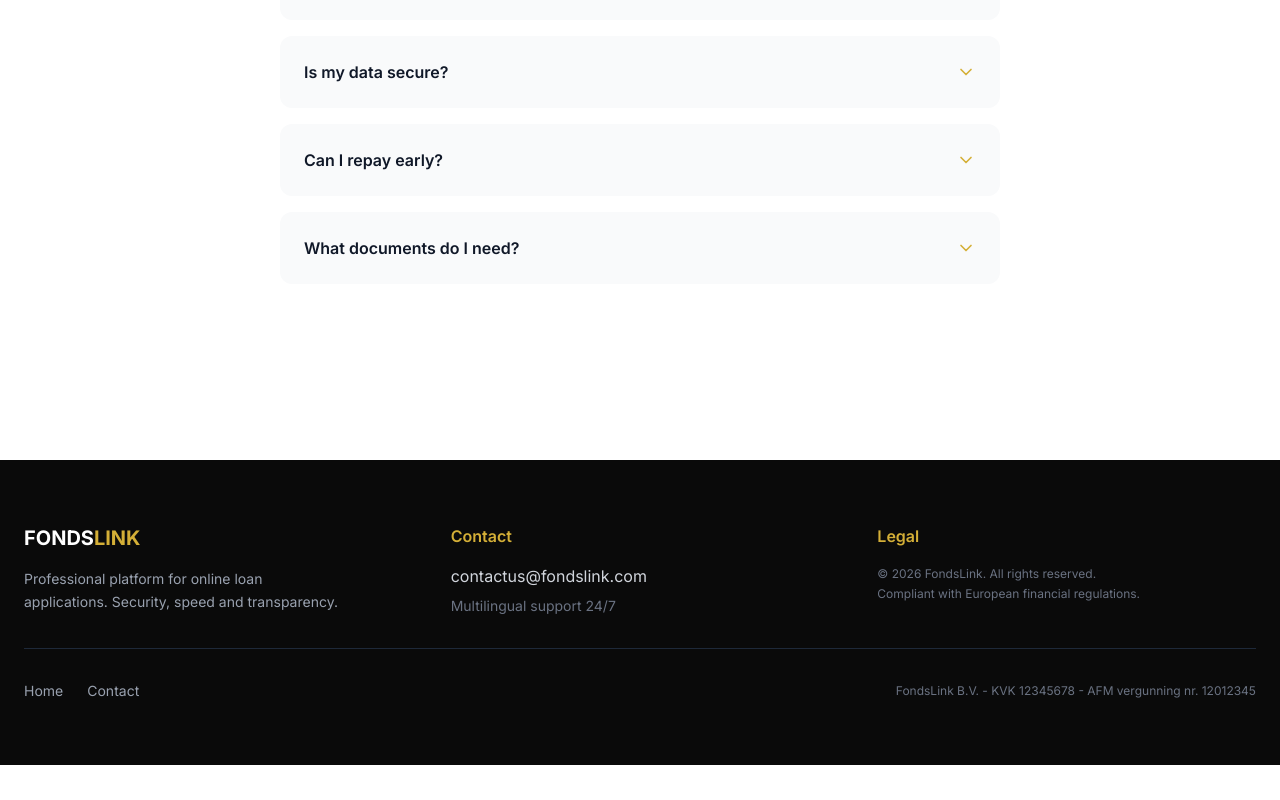
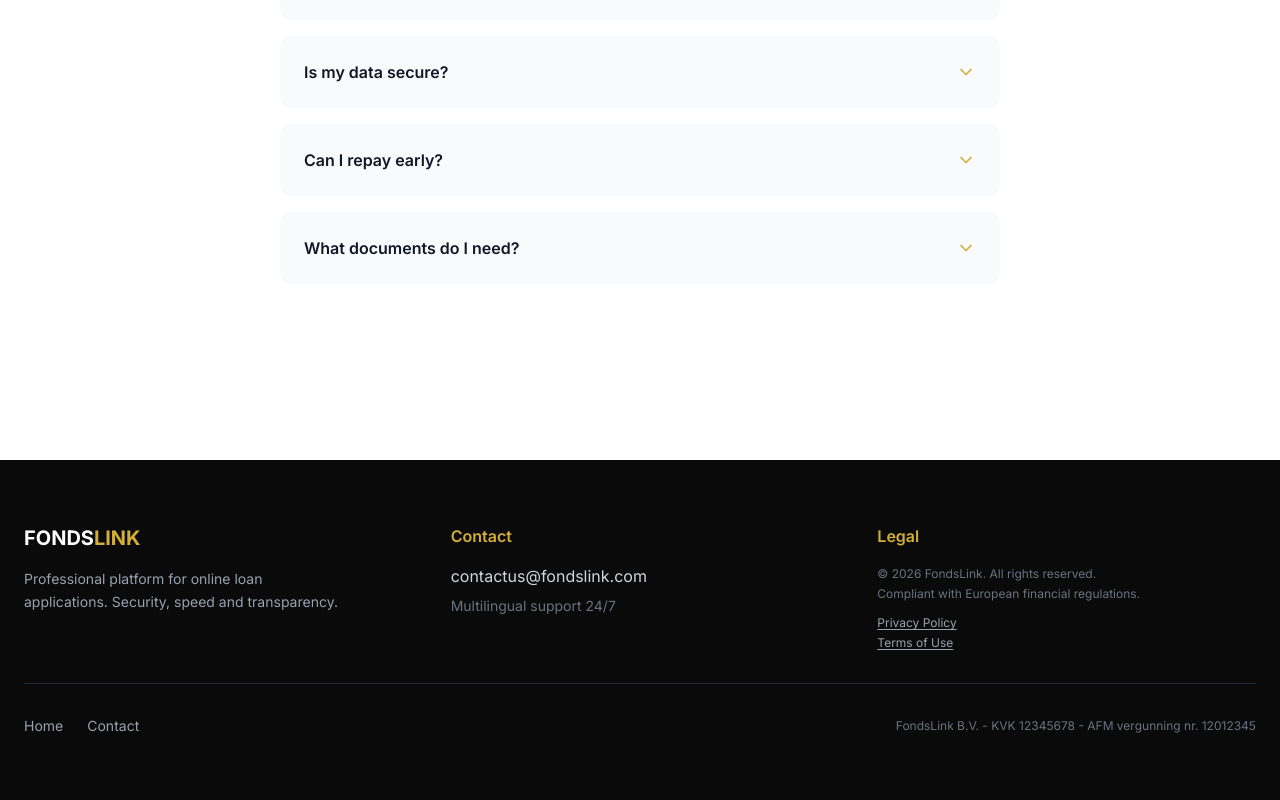
Before and after one commit to lfdweb123-sys/fondslink, a Next.js app: page /en in a window 1280 px wide. Shown: the part 3983-4783 px from the top of the page. Before the commit the page ends 4748 px from the top, so only its background shows below. Built offline with nearby package versions, Linux system fonts and the light colour scheme.

Commit message:
Add LegalModal for privacy and terms links

```diff
--- a/src/app/[lang]/layout.tsx
+++ b/src/app/[lang]/layout.tsx
@@ -8,6 +8,7 @@ import Link from 'next/link';
 import { usePathname } from 'next/navigation';
 import { getTranslations, locales, type Locale } from '@/lib/i18n';
 import LoanModal from '@/components/LoanModal';
+import LegalModal from '@/components/LegalModal';
 
 const inter = Inter({ subsets: ['latin'] });
 
@@ -22,6 +23,7 @@ export default function RootLayout({
   const t = getTranslations(lang as Locale);
   const [isModalOpen, setIsModalOpen] = useState(false);
   const [isMobileMenuOpen, setIsMobileMenuOpen] = useState(false);
+  const [openLegal, setOpenLegal] = useState<'privacy' | 'terms' | null>(null);
   const pathname = usePathname();
 
   const getLocalizedPath = (newLang: string) => {
@@ -106,9 +108,23 @@ export default function RootLayout({
               </div>
               <div>
                 <h4 className="font-semibold mb-4 text-[#D4AF37]">{t.footer.legalTitle}</h4>
-                <p className="text-gray-500 text-xs leading-relaxed">
+                <p className="text-gray-500 text-xs leading-relaxed mb-3">
                   &copy; {new Date().getFullYear()} FondsLink. {t.footer.copyright}<br />{t.footer.legal}
                 </p>
+                <div className="flex flex-col gap-1">
+                  <button
+                    onClick={() => setOpenLegal('privacy')}
+                    className="text-left text-gray-400 hover:text-white text-xs underline underline-offset-2 transition-colors w-fit"
+                  >
+                    {t.footer.privacyLink}
+                  </button>
+                  <button
+                    onClick={() => setOpenLegal('terms')}
+                    className="text-left text-gray-400 hover:text-white text-xs underline underline-offset-2 transition-colors w-fit"
+                  >
+                    {t.footer.termsLink}
+                  </button>
+                </div>
               </div>
             </div>
             <div className="border-t border-gray-800 mt-8 pt-8 flex flex-col md:flex-row justify-between items-center">
@@ -121,6 +137,20 @@ export default function RootLayout({
           </div>
         </footer>
         <LoanModal isOpen={isModalOpen} onClose={() => setIsModalOpen(false)} lang={lang} />
+        <LegalModal
+          isOpen={openLegal === 'privacy'}
+          onClose={() => setOpenLegal(null)}
+          title={t.legal.privacy.title}
+          sections={t.legal.privacy.sections}
+          closeLabel={t.legal.closeLabel}
+        />
+        <LegalModal
+          isOpen={openLegal === 'terms'}
+          onClose={() => setOpenLegal(null)}
+          title={t.legal.terms.title}
+          sections={t.legal.terms.sections}
+          closeLabel={t.legal.closeLabel}
+        />
       </body>
     </html>
   );
```
